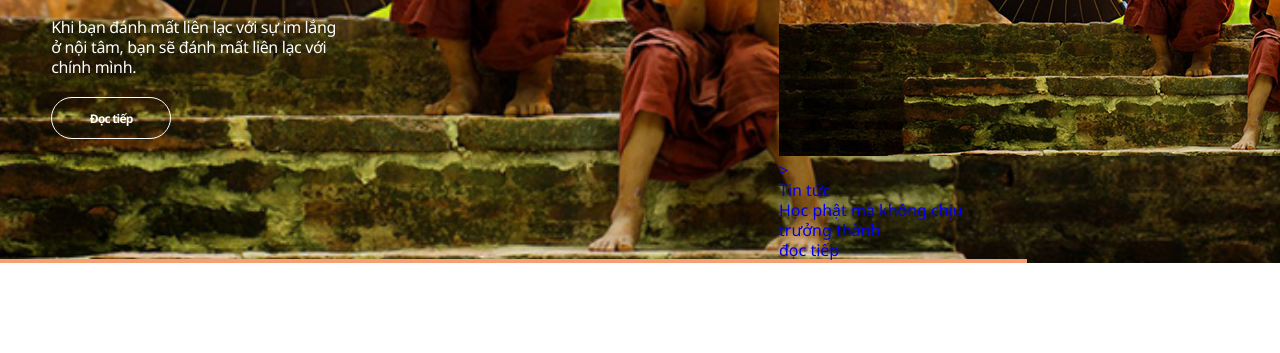
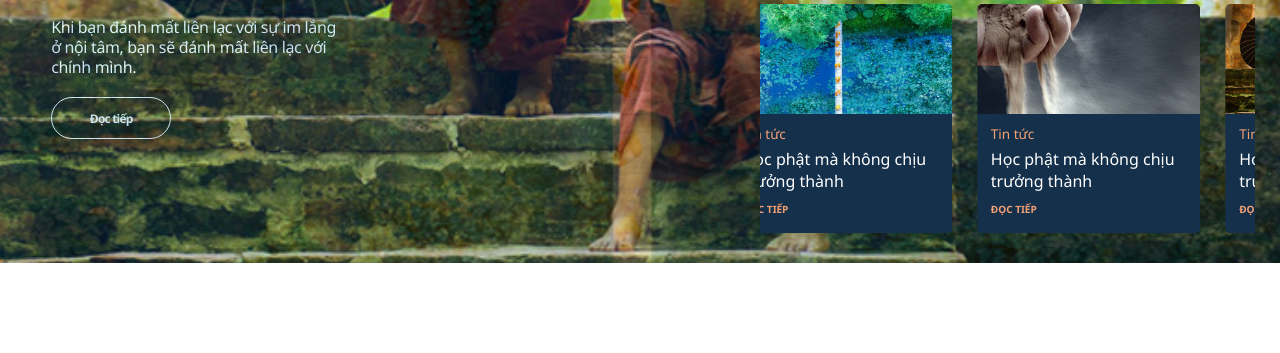
Before and after one commit to ngducvan9697/huyenkhongsonthuong-v2, a website: page index.html in a window 1280 px wide. Shown: the part 447-800 px from the top of the page. Drawn offline with nearby package versions, Linux system fonts and the light colour scheme.

Commit message:
Slider part 4

```diff
--- a/index.html
+++ b/index.html
@@ -561,12 +561,48 @@
           </div>
 
           <div class="mini-slider-box">
-            <div class="mini-slider-container">
-              <div class="mini-slider-wrapper">
-                <div class="slide-mini-item">
+            <div class="swiper mini-slider-container">
+              <div class="swiper-wrapper mini-slider-wrapper">
+                <div class="swiper-slide slide-mini-item">
                   <div class="flex">
                     <a href="#" class="top-slide"
                       ><img src="assets/images/banner-1.png" alt="" /> ></a
+                    >
+                    <div class="bottom-slide">
+                      <a href="#" class="category-link">Tin tức</a>
+                      <div>
+                        <a href="#" class="post-preview mini"
+                          >Học phật mà không chịu trưởng thành</a
+                        >
+                        <div>
+                          <a href="#" class="read-more">đọc tiếp</a>
+                        </div>
+                      </div>
+                    </div>
+                  </div>
+                </div>
+                <div class="swiper-slide slide-mini-item">
+                  <div class="flex">
+                    <a href="#" class="top-slide"
+                      ><img src="assets/images/banner-2.png" alt="" /> ></a
+                    >
+                    <div class="bottom-slide">
+                      <a href="#" class="category-link">Tin tức</a>
+                      <div>
+                        <a href="#" class="post-preview mini"
+                          >Học phật mà không chịu trưởng thành</a
+                        >
+                        <div>
+                          <a href="#" class="read-more">đọc tiếp</a>
+                        </div>
+                      </div>
+                    </div>
+                  </div>
+                </div>
+                <div class="swiper-slide slide-mini-item">
+                  <div class="flex">
+                    <a href="#" class="top-slide"
+                      ><img src="assets/images/banner-3.png" alt="" /> ></a
                     >
                     <div class="bottom-slide">
                       <a href="#" class="category-link">Tin tức</a>
--- a/script.js
+++ b/script.js
@@ -28,7 +28,20 @@ var headerSwiper = new Swiper(".main-slider-container", {
     spaceBetween: 30,
     effect: "fade",
     autoplay: {
-        delay: 10000,
+        delay: 5000,
         disableOnInteraction: false,
     },
 });
+var miniSwiper = new Swiper(".mini-slider-container", {
+    loop: true,
+    slidesPerView: 3,
+    slidesPerGroup: 1,
+    spaceBetween: 25,
+    thumbs: {
+        swiper: headerSwiper,
+    },
+    autoplay: {
+        delay: 5000,
+        disableOnInteraction: false,
+    },
+});
--- a/script.ts
+++ b/script.ts
@@ -47,7 +47,21 @@ let headerSwiper = new Swiper(".main-slider-container", {
   spaceBetween: 30,
   effect: "fade",
   autoplay: {
-    delay: 10000,
+    delay: 5000,
     disableOnInteraction: false,
   },
 });
+
+var miniSwiper = new Swiper(".mini-slider-container", {
+  loop: true,
+  slidesPerView: 3,
+  slidesPerGroup: 1,
+  spaceBetween: 25,
+  thumbs: {
+    swiper: headerSwiper,
+  },
+  autoplay: {
+    delay: 5000,
+    disableOnInteraction: false,
+  },
+});
--- a/style.scss
+++ b/style.scss
@@ -925,28 +925,63 @@ button {
         bottom: 0%;
         z-index: 1;
         overflow: hidden;
-        width: 505px;
-        margin-bottom: 1px;
-        padding-top: 20px;
-        padding-bottom: 2px;
-        padding-left: 4px;
+        width: 520px;
+        margin-bottom: 10px;
+        padding: 20px;
+        padding: 20px;
+        padding-left: 40px;
         .mini-slider-container {
+          display: block;
+          width: 720px;
+          transform: translateX(-265px);
           .mini-slider-wrapper {
+            display: flex;
+            position: static;
+
             .slide-mini-item {
-              width: 205px;
+              width: 215px;
               border-radius: 5px;
+              overflow: hidden;
+              // margin-right: 25px;
               .flex {
                 .top-slide {
+                  max-width: 100%;
+                  display: flex;
+                  align-items: flex-end;
+                  border-radius: 5px 5px 0px 0px;
                   img {
+                    width: 100%;
+                    height: 110px;
+                    object-fit: cover;
                   }
                 }
                 .bottom-slide {
+                  flex-direction: column;
+                  border-radius: 0px;
+                  display: flex;
+                  background-color: #15304b;
+                  color: $primary-color;
+                  padding: 12px 14px 14px;
                   .category-link {
+                    font-size: 13.5px;
+                    line-height: 17px;
+                    color: $primary-color;
                   }
                   div {
+                    margin-top: 5px;
                     .post-preview {
+                      color: #fff;
+                      font-size: 16px;
+                      line-height: 22px;
+                      transition: color 200ms ease;
                     }
                     .read-more {
+                      transition: opacity 200ms ease;
+                      font-size: 10px;
+                      font-weight: 600;
+                      text-decoration: none;
+                      text-transform: uppercase;
+                      color: $primary-color;
                     }
                   }
                 }
```
Also changed, not shown: style.css, 1 other file.
